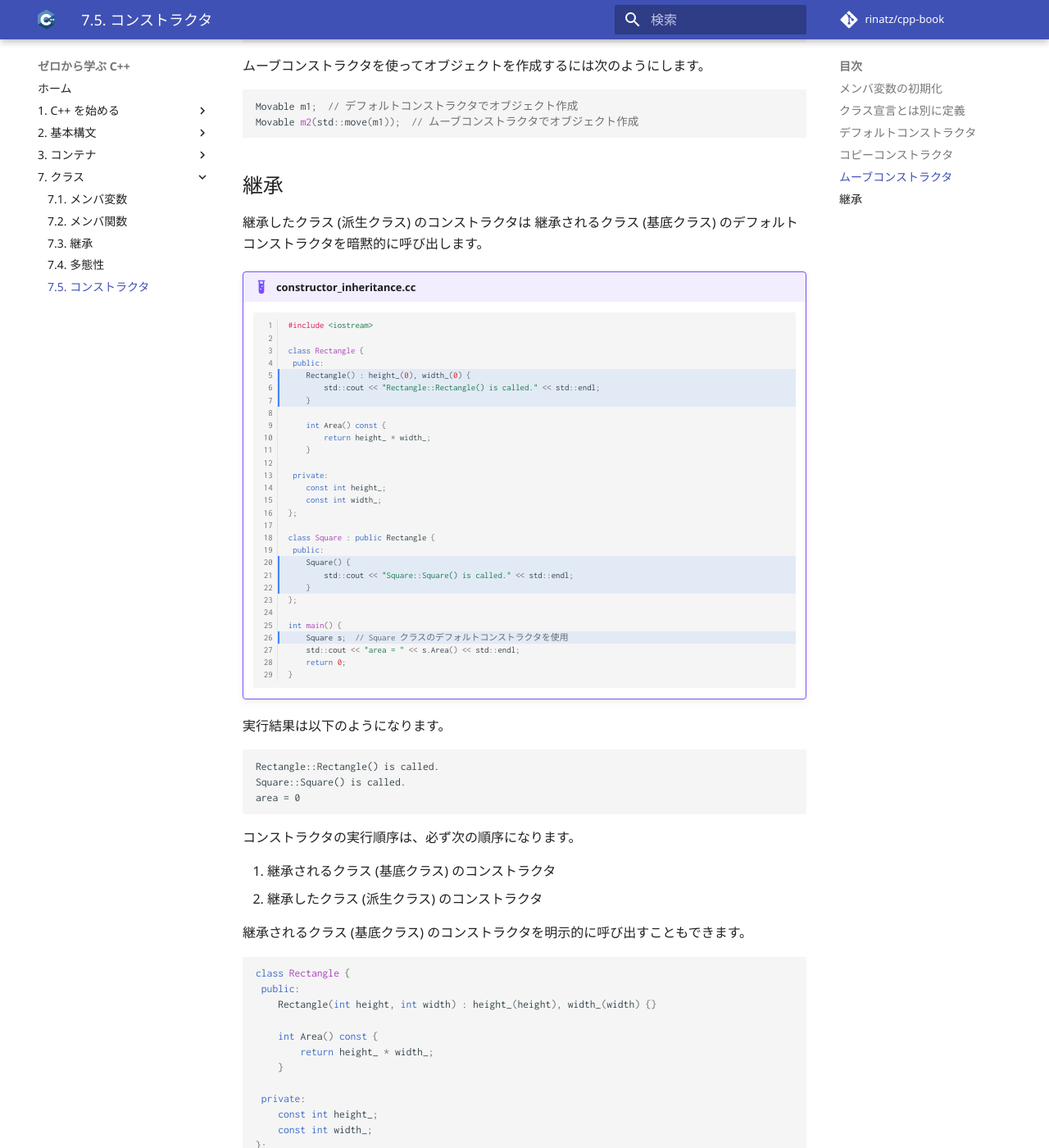
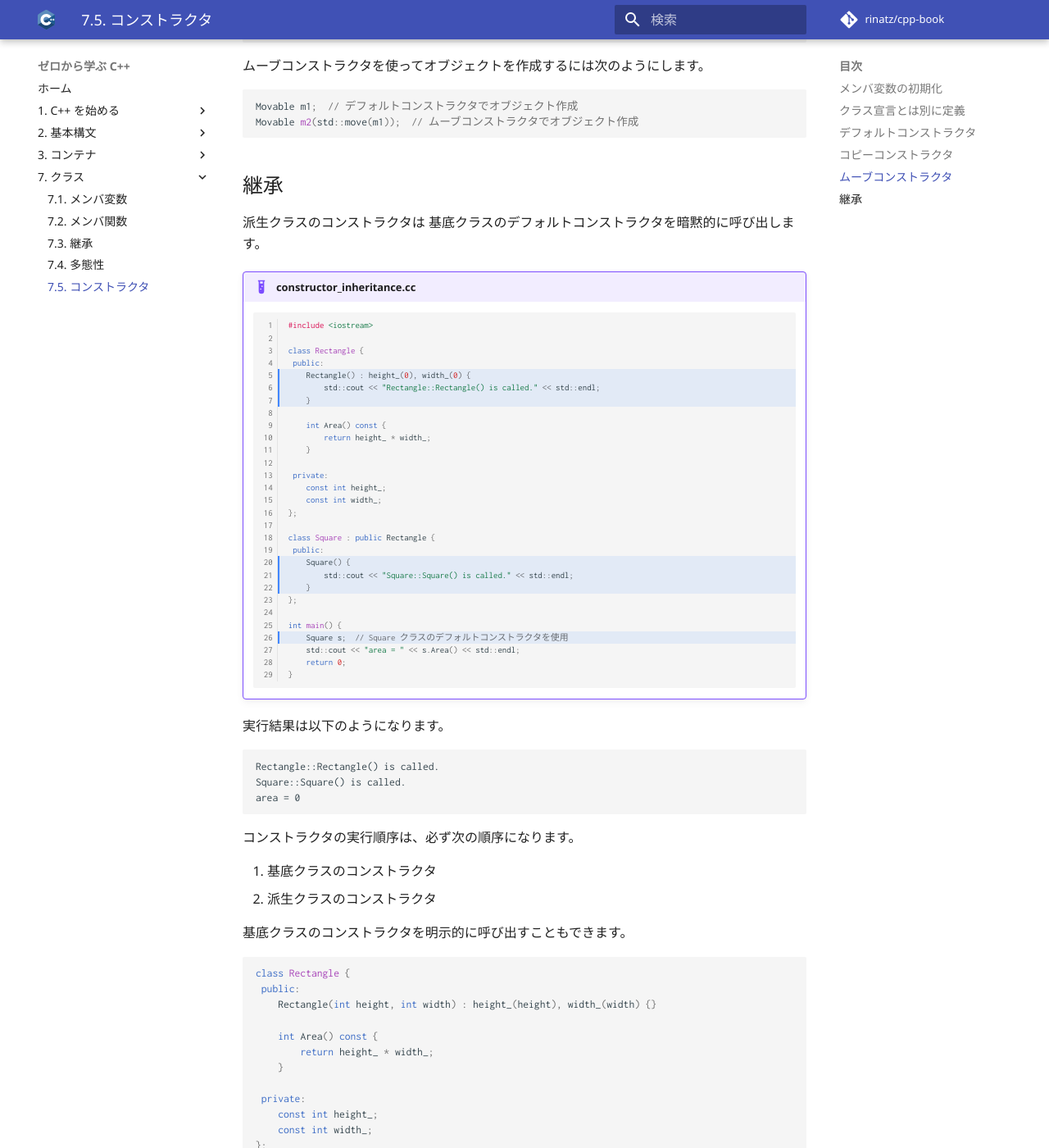
Before and after one commit to rinatz/cpp-book, an MkDocs documentation site: the page built from docs/ch07-05-constructors.md, in a window 1280 px wide and 1400 px high, scrolled down 2691 px. Shown: the whole window at 82% size. Built offline with MkDocs 1.6.1 and Material for MkDocs 9.7.7, drawn with Linux system fonts in a browser that asks for light colours; comment, search, counter and statistics services are not loaded.

Commit message:
Replace words

````diff
--- a/docs/ch07-05-constructors.md
+++ b/docs/ch07-05-constructors.md
@@ -140,8 +140,8 @@ Movable m2(std::move(m1));  // ムーブコンストラクタでオブジェク
 
 ## 継承
 
-継承したクラス (派生クラス) のコンストラクタは
-継承されるクラス (基底クラス) のデフォルトコンストラクタを暗黙的に呼び出します。
+派生クラスのコンストラクタは
+基底クラスのデフォルトコンストラクタを暗黙的に呼び出します。
 
 !!! example "constructor_inheritance.cc"
     ```cpp hl_lines="5 6 7 20 21 22 26" linenums="1"
@@ -186,10 +186,10 @@ area = 0
 
 コンストラクタの実行順序は、必ず次の順序になります。
 
-1. 継承されるクラス (基底クラス) のコンストラクタ
-1. 継承したクラス (派生クラス) のコンストラクタ
+1. 基底クラスのコンストラクタ
+1. 派生クラスのコンストラクタ
 
-継承されるクラス (基底クラス) のコンストラクタを明示的に呼び出すこともできます。
+基底クラスのコンストラクタを明示的に呼び出すこともできます。
 
 ```cpp hl_lines="16"
 class Rectangle {
````
Also changed, not shown: docs/ch07-03-inheritance.md (+2 -3 lines).
